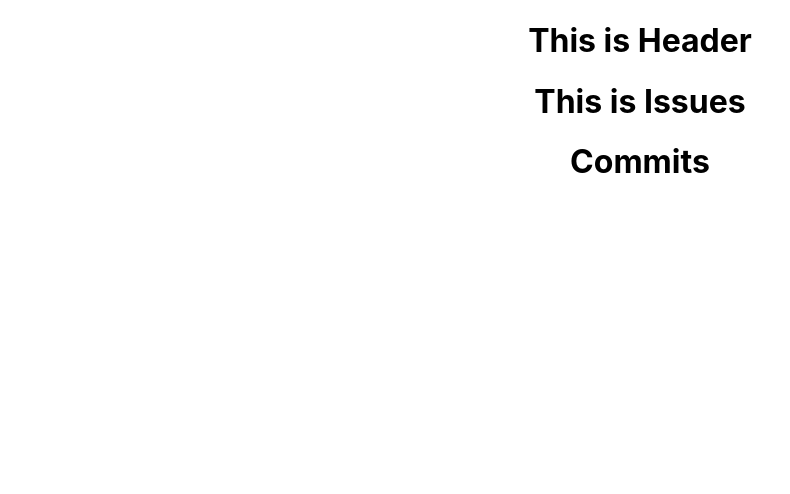
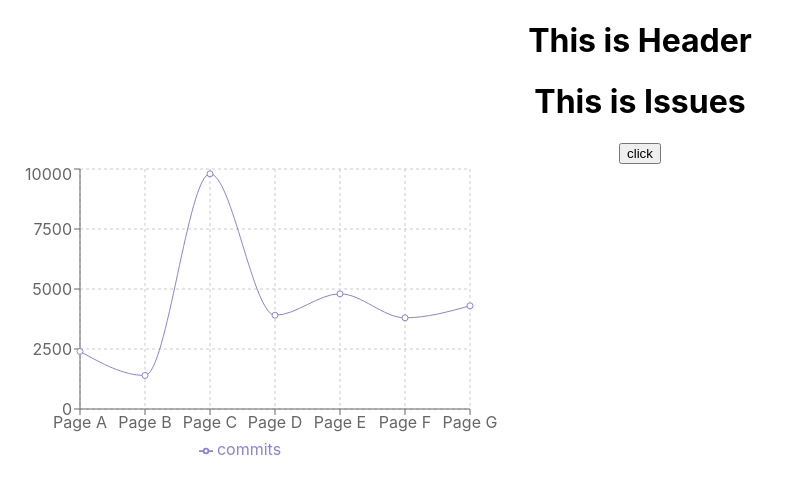
Before and after one commit to kristinehjem/prosjekt-2, a React (Create React App) app: page / in a window 1280 px wide. Shown: the top 494 px of the page, without its empty margins (0-790 px from the left). Built offline with nearby package versions, Linux system fonts and the light colour scheme; no server answers.

Commit message:
started fetching commit data

```diff
--- a/package.json
+++ b/package.json
@@ -13,6 +13,7 @@
     "react": "^17.0.2",
     "react-dom": "^17.0.2",
     "react-scripts": "4.0.3",
+    "recharts": "^2.1.2",
     "typescript": "^4.4.2",
     "web-vitals": "^1.1.2"
   },
--- a/src/Commits.tsx
+++ b/src/Commits.tsx
@@ -1,17 +1,78 @@
 import { GITLAB_TOKEN } from "./tokens";
+import React, { useState } from "react";
+import {
+  LineChart,
+  Line,
+  XAxis,
+  YAxis,
+  CartesianGrid,
+  Tooltip,
+  Legend,
+  ResponsiveContainer,
+} from "recharts";
+import { type } from "os";
 
 const url = "https://gitlab.stud.idi.ntnu.no/api/v4/projects/11800";
 
-export default function Commits() {
-  getCommits();
-  return <h1>Commits</h1>;
+interface api_commits {
+  id: string;
+  short_id: string;
+  created_at: string;
+  parent_ids: string[];
+  title: string;
+  message: string;
+  author_name: string;
+  author_email: string;
+  authored_date: string;
+  committer_name: string;
+  committer_email: string;
+  committed_date: string;
+  web_url: string;
 }
 
-async function getCommits() {
-  console.log(url + "/repository/commits");
+export default function Commits() {
+  const [commits, changeCommits] = useState<any[]>([]);
+
+  const data = [
+    {
+      name: "Page A",
+      commits: 2400,
+    },
+    {
+      name: "Page B",
+      commits: 1398,
+    },
+    {
+      name: "Page C",
+      commits: 9800,
+    },
+    {
+      name: "Page D",
+      commits: 3908,
+    },
+    {
+      name: "Page E",
+      commits: 4800,
+    },
+    {
+      name: "Page F",
+      commits: 3800,
+    },
+    {
+      name: "Page G",
+      commits: 4300,
+    },
+  ];
+
+  function setCommits(list: any[]) {
+    () => changeCommits(list);
+  }
+
+  function getCommits() {
+    let filteredData: string[];
 
     try {
-    await fetch(url + "/repository/commits", {
+      fetch(url + "/repository/commits", {
         headers: new Headers({
           Authorization: "Bearer " + GITLAB_TOKEN,
         }),
@@ -23,11 +84,51 @@ async function getCommits() {
         });
     } catch {
       console.log("Failed fetching commits");
-    return new Error("Failed fetching commits");
+      return new Error("error");
     }
   }
 
-function presentCommits() {
-  let allCommits = getCommits();
-  //  console.log(allCommits[0]);  // Creates error due to strong typing
+  return (
+    <div>
+      <button onClick={() => setCommits(getCommits())}>click</button>
+      <Chart data={data} />
+    </div>
+  );
 }
+
+//function presentCommits() {
+//  getCommits().then((commits) => {
+//    console.log(commits);
+//  });
+//}
+
+export function Chart(props: { data: any[] }) {
+  // Source: https://recharts.org/en-US/api/LineChart
+  // Source: https://recharts.org/en-US/examples/SimpleLineChart
+
+  return (
+    <LineChart
+      width={500}
+      height={300}
+      data={props.data}
+      margin={{
+        top: 5,
+        right: 30,
+        left: 20,
+        bottom: 5,
+      }}
+    >
+      <CartesianGrid strokeDasharray="3 3" />
+      <XAxis dataKey="name" />
+      <YAxis />
+      <Tooltip />
+      <Legend />
+      <Line
+        type="monotone"
+        dataKey="commits"
+        stroke="#8884d8"
+        activeDot={{ r: 8 }}
+      />
+    </LineChart>
+  );
+}
```
Also changed, not shown: 1 other file (tests, documents, lock files or other folders). Lines whose indentation alone changed are shown as unchanged.
